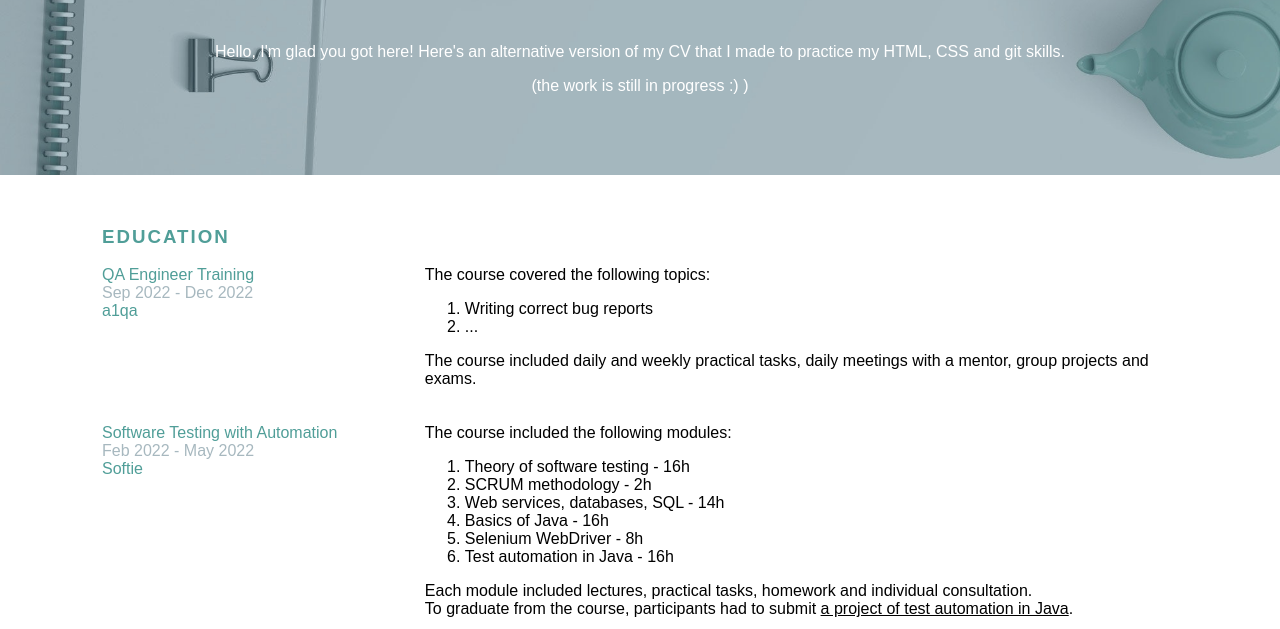
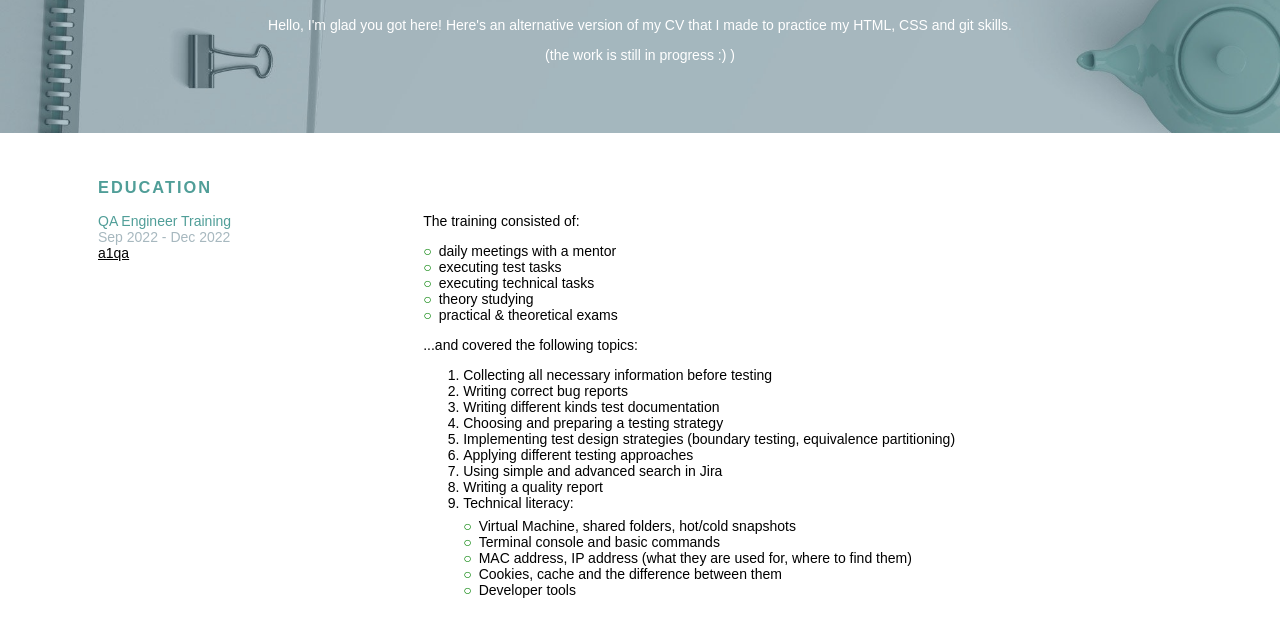
Before and after one commit to luka7icja/MyCV, a plain HTML site: page index.html in a window 1280 px wide. Shown: the part 305-934 px from the top of the page. Drawn offline with Linux system fonts and the light colour scheme.

Commit message:
updated info about trainings

```diff
--- a/index.html
+++ b/index.html
@@ -29,19 +29,39 @@
 				QA Engineer Training
 				<br>
 				<span>Sep 2022 - Dec 2022</span><br>
-				a1qa
+				<a href="https://www.a1qa.com/">a1qa</a>
 				</div>
 				<div class = 'description'>
 				<p>
-				The course covered the following topics:
+				The training consisted of:
+				<ul>
+					<li>daily meetings with a mentor</li>
+					<li>executing test tasks</li>
+					<li>executing technical tasks</li>
+					<li>theory studying</li>
+					<li>practical & theoretical exams</li>
+				</ul>
+				...and covered the following topics:
 				</p>
 				<ol>
+						<li>Collecting all necessary information before testing</li>
 						<li>Writing correct bug reports</li>
-						<li>...</li>
+						<li>Writing different kinds test documentation</li>
+						<li>Choosing and preparing a testing strategy</li>
+						<li>Implementing test design strategies (boundary testing, equivalence partitioning)</li>
+						<li>Applying different testing approaches</li>
+						<li>Using simple and advanced search in Jira</li>
+						<li>Writing a quality report</li>
+						<li>Technical literacy:</li>
+						<ul>
+							<li>Virtual Machine, shared folders, hot/cold snapshots</li>
+							<li>Terminal console and basic commands</li>
+							<li>MAC address, IP address (what they are used for, where to find them)</li>
+							<li>Cookies, cache and the difference between them</li>
+							<li>Developer tools</li>
+						</ul>
+
 				</ol>
-				<p>
-				The course included daily and weekly practical tasks, daily meetings with a mentor, group projects and exams.
-				</p>
 				</div>
 				</article>
 				<article class='experience_item'>
@@ -49,7 +69,7 @@
 				Software Testing with Automation
 				<br>
 				<span>Feb 2022 - May 2022</span><br>
-				Softie
+				<a href="https://softie.pl/">Softie</a>
 				</div>
 				<div class="description">
 				<p>The course included the following modules:
--- a/style.css
+++ b/style.css
@@ -2,7 +2,7 @@
 
 body {
   margin: 0;
-  font-size: 16px;
+  font-size: 14px;
   margin-top: 1.8em;
   margin-bottom: 1.8em;
   font-family: 'Raleway', sans-serif;
@@ -52,6 +52,10 @@ h3 {
 	text-transform: uppercase;
 	color: #509e98;
 }
+
+/* p {
+	color: grey;
+}*/
 
 a {
   color: black;
```
